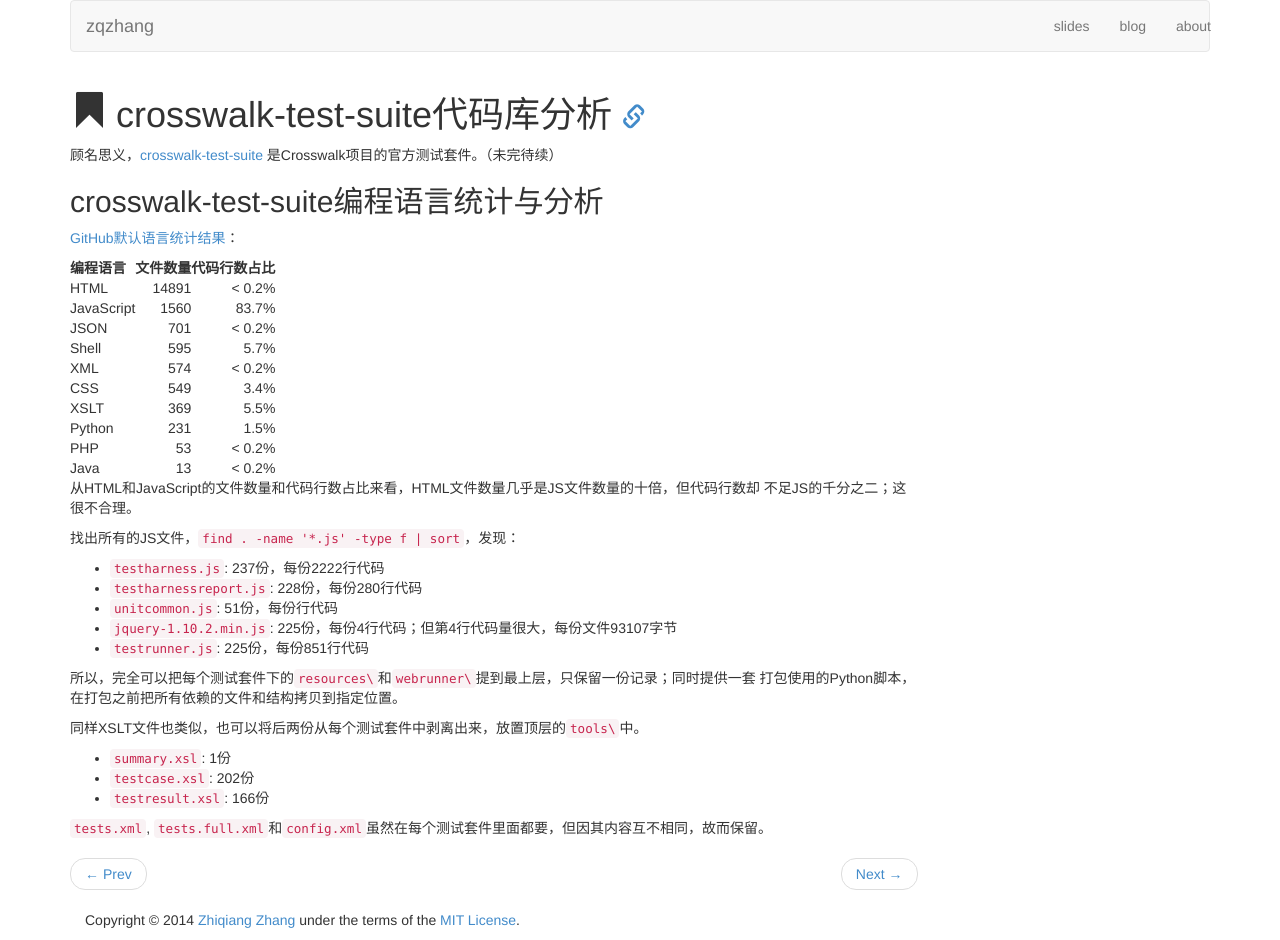
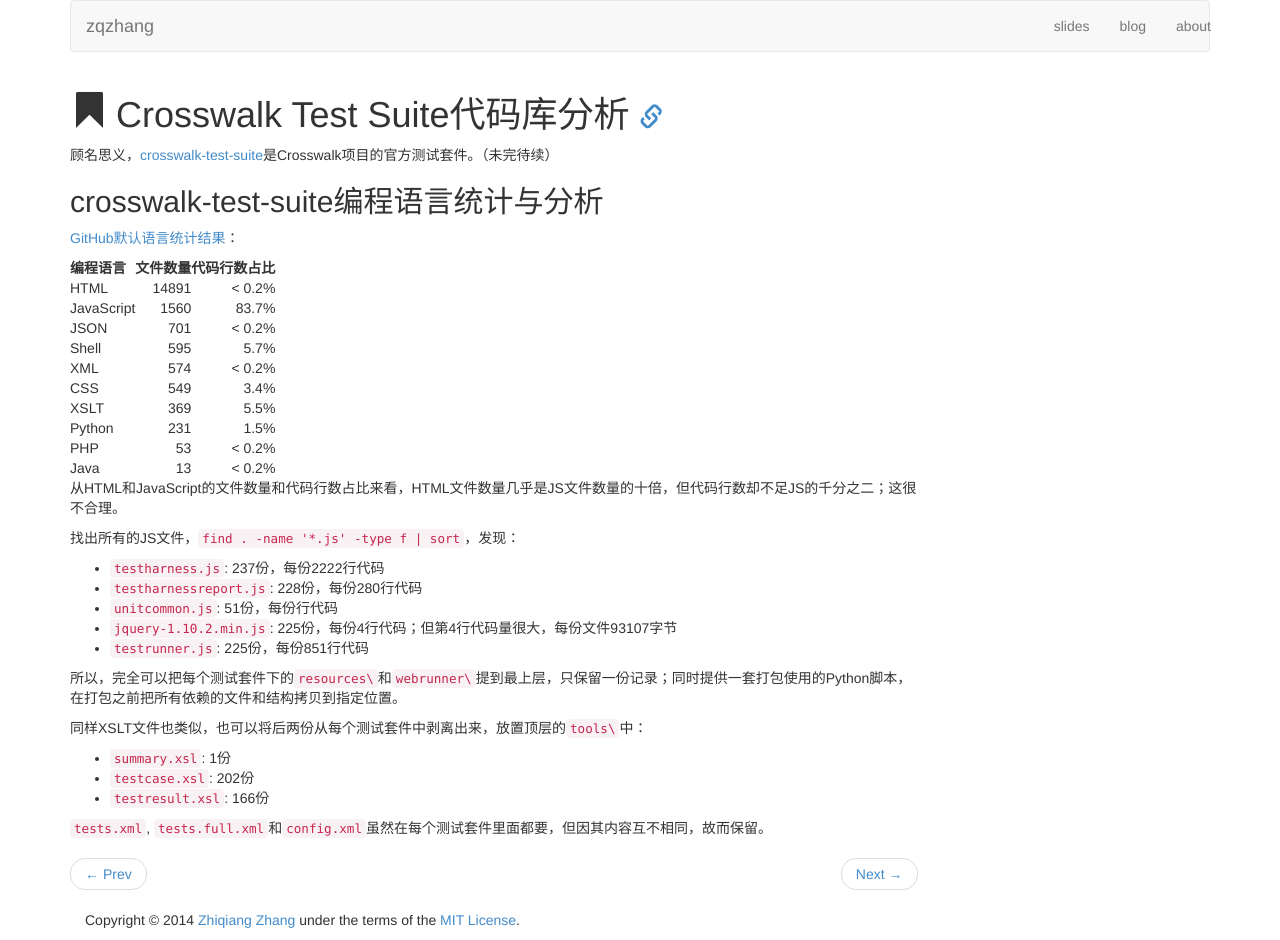
Before and after one commit to shuixin222/zqzhang.github.io, a Jekyll site: the page built from _posts/2014-07-10-crosswalk-test-suite-analysis.md, in a window 1280 px wide. Built offline with Jekyll 4.4.1, drawn with Linux system fonts in a browser that asks for light colours.

```diff
--- a/_posts/2014-07-10-crosswalk-test-suite-analysis.md
+++ b/_posts/2014-07-10-crosswalk-test-suite-analysis.md
@@ -1,11 +1,10 @@
 ---
 layout: post
 type: post
-title: crosswalk-test-suite代码库分析
+title: Crosswalk Test Suite代码库分析
 ---
 
-顾名思义，[crosswalk-test-suite](https://github.com/crosswalk-project/crosswalk-test-suite)
-是Crosswalk项目的官方测试套件。（未完待续）
+顾名思义，[crosswalk-test-suite](https://github.com/crosswalk-project/crosswalk-test-suite)是Crosswalk项目的官方测试套件。（未完待续）
 
 ## crosswalk-test-suite编程语言统计与分析
 
@@ -24,8 +23,7 @@ title: crosswalk-test-suite代码库分析
 | PHP        | 53       | < 0.2%       |
 | Java       | 13       | < 0.2%       |
 
-从HTML和JavaScript的文件数量和代码行数占比来看，HTML文件数量几乎是JS文件数量的十倍，但代码行数却
-不足JS的千分之二；这很不合理。
+从HTML和JavaScript的文件数量和代码行数占比来看，HTML文件数量几乎是JS文件数量的十倍，但代码行数却不足JS的千分之二；这很不合理。
 
 找出所有的JS文件，`find . -name '*.js' -type f | sort`，发现：
 
@@ -35,10 +33,10 @@ title: crosswalk-test-suite代码库分析
 - `jquery-1.10.2.min.js`: 225份，每份4行代码；但第4行代码量很大，每份文件93107字节
 - `testrunner.js`: 225份，每份851行代码
 
-所以，完全可以把每个测试套件下的`resources\`和`webrunner\`提到最上层，只保留一份记录；同时提供一套
-打包使用的Python脚本，在打包之前把所有依赖的文件和结构拷贝到指定位置。
+所以，完全可以把每个测试套件下的`resources\`和`webrunner\`提到最上层，只保留一份记录；同时提供一套打包使用的Python脚本，在打包之前把所有依赖的文件和结构拷贝到指定位置。
 
-同样XSLT文件也类似，也可以将后两份从每个测试套件中剥离出来，放置顶层的`tools\`中。
+同样XSLT文件也类似，也可以将后两份从每个测试套件中剥离出来，放置顶层的`tools\`中：
+
 - `summary.xsl`: 1份
 - `testcase.xsl`: 202份
 - `testresult.xsl`: 166份
```
